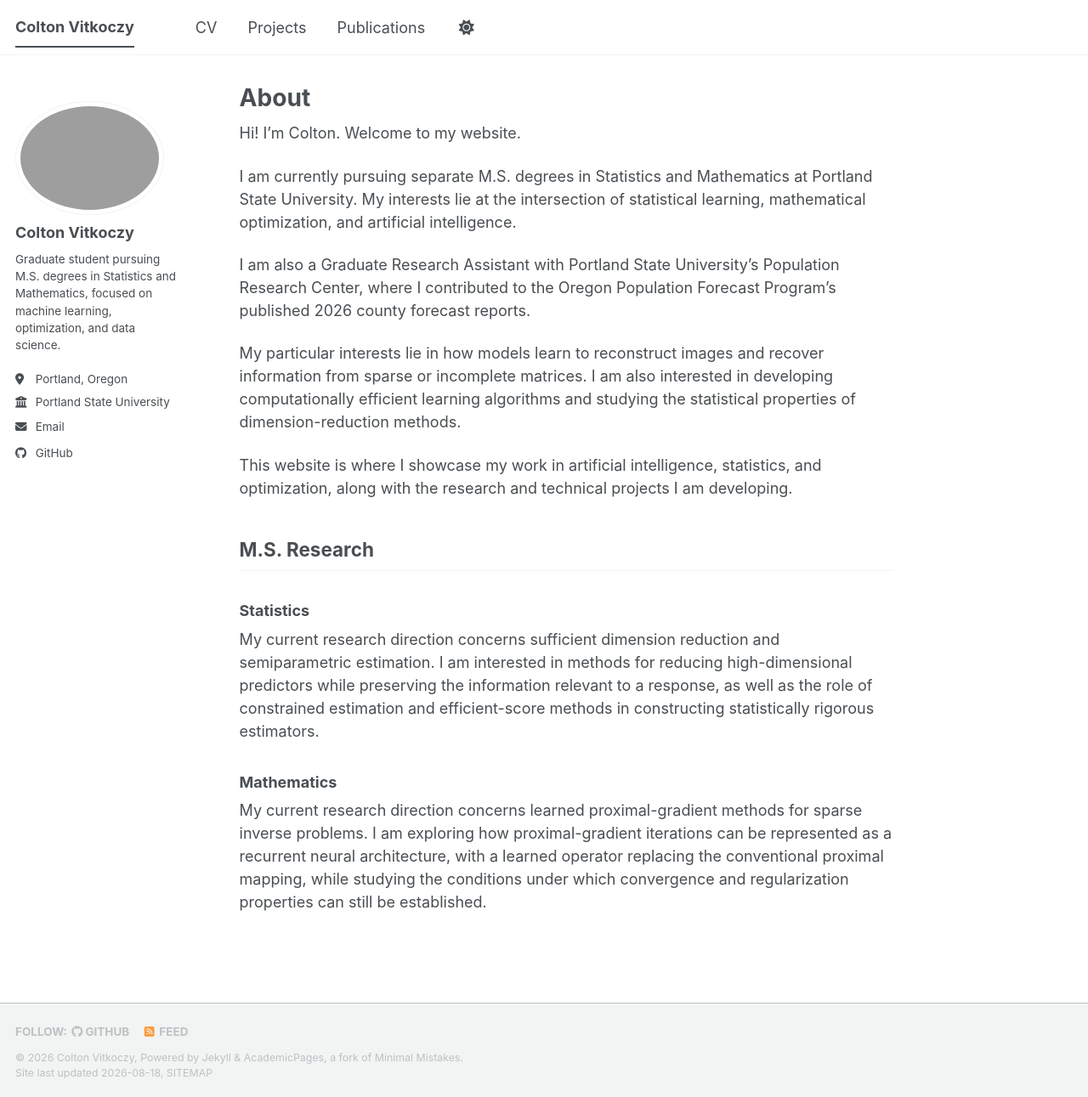
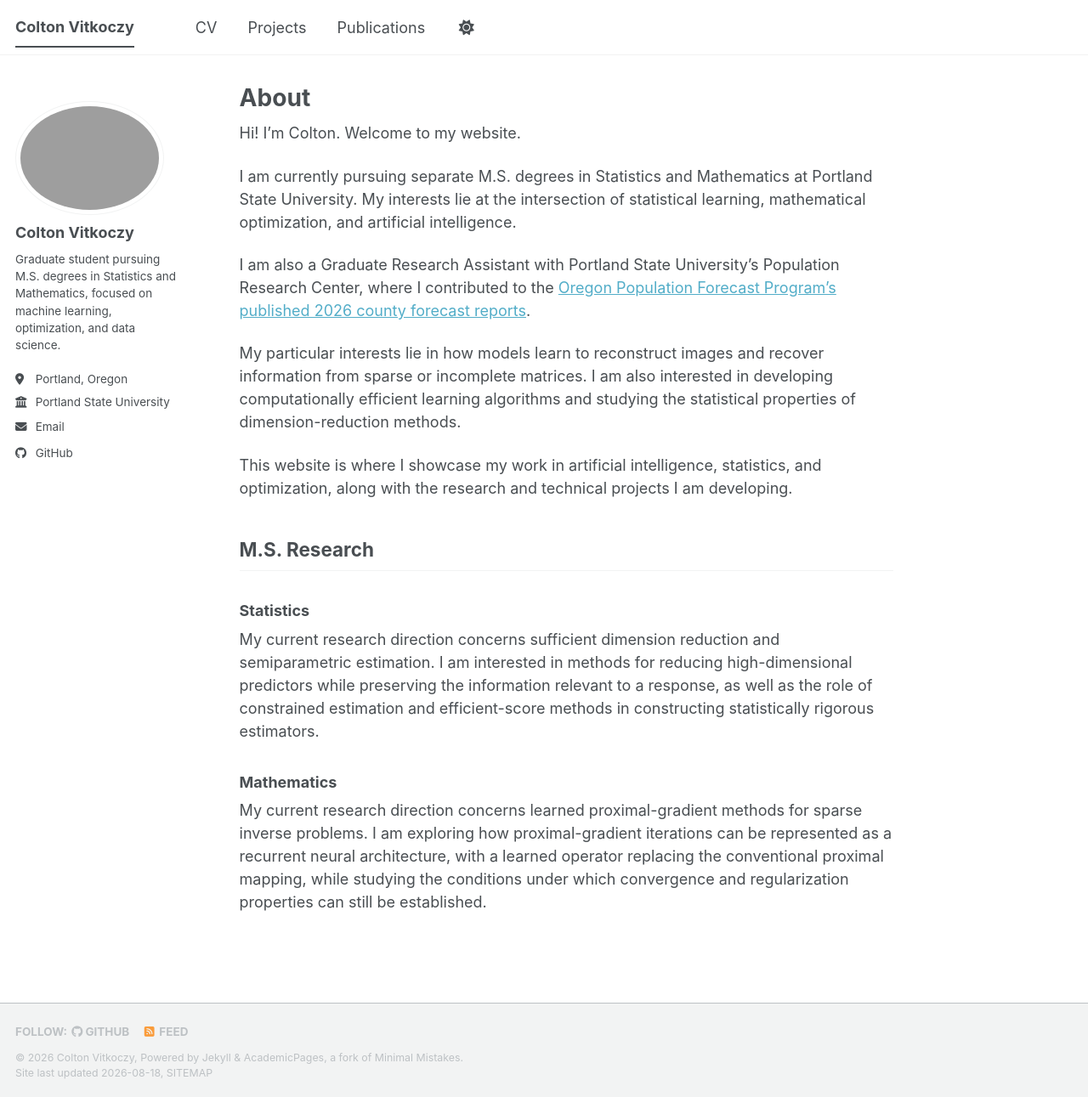
Before and after one commit to ColtonVitkoczy/ColtonVitkoczy.github.io, a Jekyll site: the page built from _pages/about.md, in a window 1280 px wide and 1291 px high. Shown: the whole window at 85% size. Built offline with Jekyll 4.4.1, drawn with Linux system fonts in a browser that asks for light colours; a style sheet for code colours, icons or effects is not loaded; part of the change alters nothing that is shown.

```diff
--- a/_pages/about.md
+++ b/_pages/about.md
@@ -11,7 +11,7 @@ Hi! I'm Colton. Welcome to my website.
 
 I am currently pursuing separate M.S. degrees in Statistics and Mathematics at Portland State University. My interests lie at the intersection of statistical learning, mathematical optimization, and artificial intelligence.
 
-I am also a Graduate Research Assistant with Portland State University's Population Research Center, where I contributed to the Oregon Population Forecast Program's published 2026 county forecast reports.
+I am also a Graduate Research Assistant with Portland State University's Population Research Center, where I contributed to the [Oregon Population Forecast Program's published 2026 county forecast reports](https://www.pdx.edu/population-research/population-forecasts).
 
 My particular interests lie in how models learn to reconstruct images and recover information from sparse or incomplete matrices. I am also interested in developing computationally efficient learning algorithms and studying the statistical properties of dimension-reduction methods.
 
```
